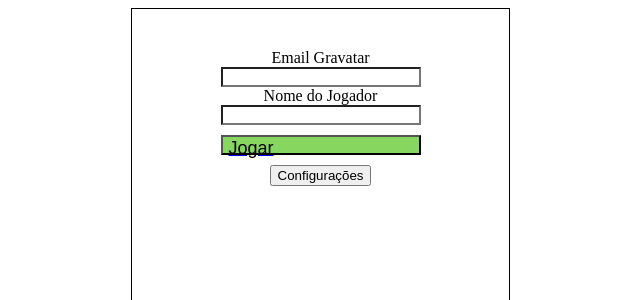
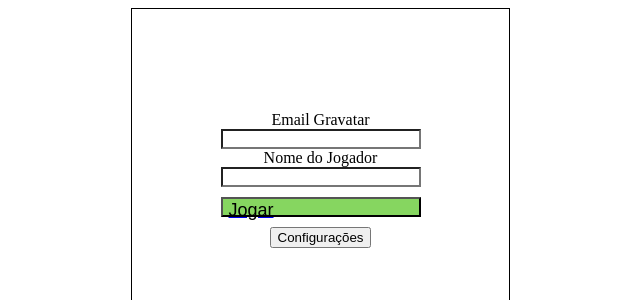
Before and after one commit to tryber/sd-03-project-trivia-react-redux-01, a React (Create React App) app: page / in a window 1280 px wide. Shown: the top 300 px of the page, without its empty margins (377-1017 px from the left). Built offline with nearby package versions, Linux system fonts and the light colour scheme.

Commit message:
Repair codeclimate

```diff
--- a/src/components/screen-login/Login.js
+++ b/src/components/screen-login/Login.js
@@ -16,7 +16,6 @@ class Login extends Component {
     };
     return (
       <div className="cardText">
-        <header>
           <div className="boxDirection">
             <label htmlFor="input-gravatar-email">Email Gravatar
             <input data-testid="input-gravatar-email" className="boxN" type="email" required />
@@ -29,15 +28,13 @@ class Login extends Component {
                 className="buttonPlay"
                 type="button"
                 data-testid="btn-play"
-                onClick={() => tokenPlayer()}
-              >Jogar
+                onClick={() => tokenPlayer()} >Jogar
              </button>
             </Link>
             <Link>
               <button data-testid="btn-settings" className="config">Configurações</button>
             </Link>
           </div>
-        </header>
       </div >
     );
   }
```
